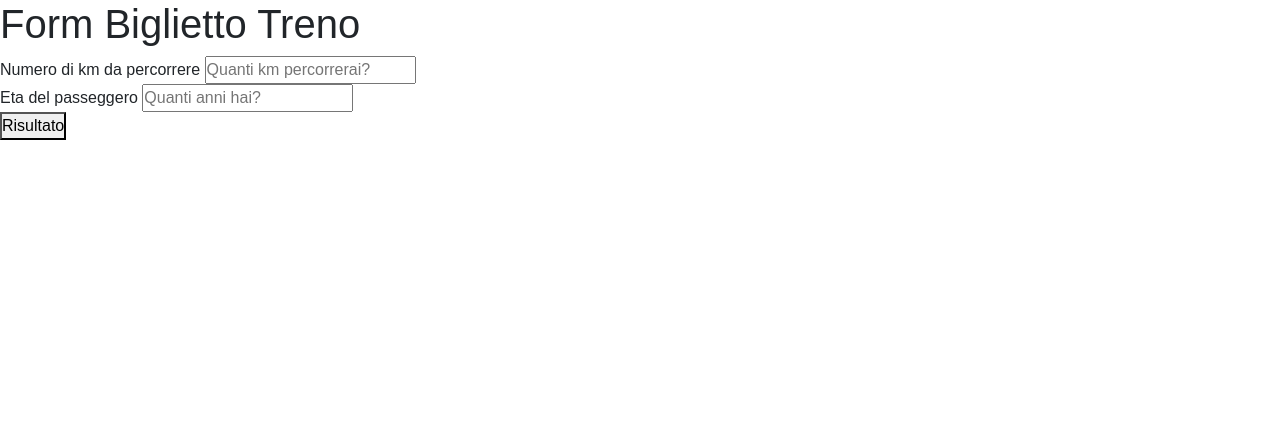
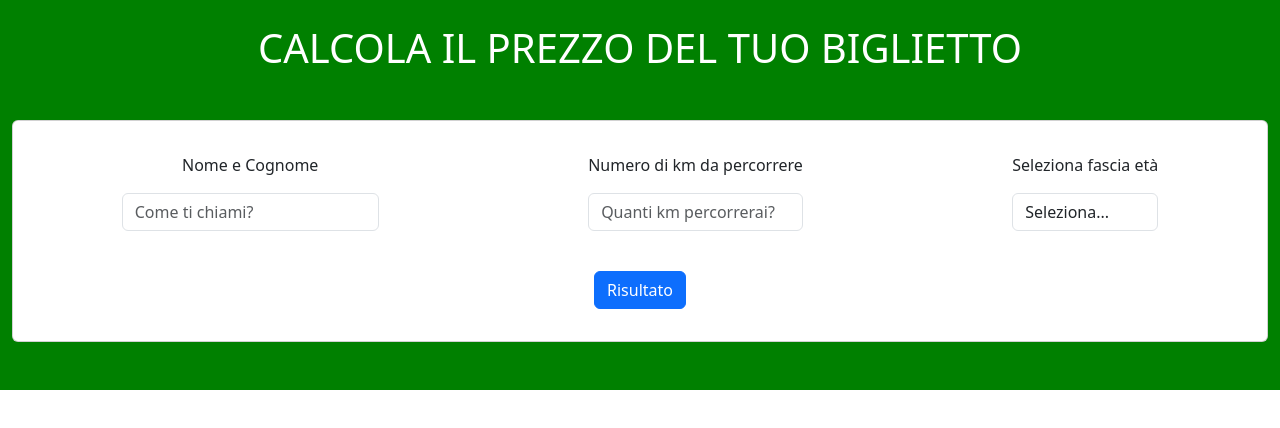
Before and after one commit to MironAlberto/js-biglietto-treno-form, a plain HTML site: page index.html in a window 1280 px wide. Drawn offline with nearby package versions, Linux system fonts and the light colour scheme.

Commit message:
completato milestone 2.

```diff
--- a/css/style.css
+++ b/css/style.css
@@ -1,7 +1,3 @@
-/*RESET*/
-* {
-    margin: 0;
-    padding: 0;
-    box-sizing: border-box;
-    font-family: Arial, Helvetica, sans-serif;
+.green-background{
+    background-color: green;
 }
--- a/index.html
+++ b/index.html
@@ -23,34 +23,82 @@
     </head>
 
     <body>
+        <section class="green-background">
+            <div class="container-fluid">
+                <h1 class="text-center text-white py-4">
+                    CALCOLA IL PREZZO DEL TUO BIGLIETTO
+                </h1>
 
-        <h1>
-            Form Biglietto Treno
-        </h1>
 
                 <section>
 
-            <div>
+                    <div class="card my-4">
+                        <div class="card-body">
+                            <form action="" method="get">
+                                <div class="row justify-content-around">
+                                    <div class="col-auto">
+                                        <div class="py-3 text-center">
+                                            <label for="name">
+                                                Nome e Cognome
+                                            </label>
+                                        </div>
+
+                                        <div class="form mb-3">
+                                            <input id="name" name="name" class="form-control" type="text" placeholder="Come ti chiami?" required min="3" max="100">
+                                        </div>
+                                    </div>
+
+                                    <div class="col-auto">
+                                        <div class="py-3 text-center">
                                             <label for="km">
                                                 Numero di km da percorrere
                                             </label>
-
-                <input id="km" name="km" type="number" placeholder="Quanti km percorrerai?">
                                         </div>
 
-            <div>
-                <label for="eta">
-                    Eta del passeggero
-                </label>
-
-                <input id="eta" name="eta" type="number" placeholder="Quanti anni hai?">
+                                        <div class="form mb-3">
+                                            <input id="km" name="km" class="form-control" type="number" placeholder="Quanti km percorrerai?" required min="1" max="5000">
                                         </div>
 
-            <button id="button-ticket">
+                                    </div>
+
+                                    <div class="col-auto">
+                                        <div class="py-3 text-center">
+                                            <label for="eta">
+                                                Seleziona fascia età
+                                            </label>
+                                        </div>
+
+                                        <div class="form mb-3">
+                                            <select name="eta" id="eta" class="form-control" required>
+                                                <option value="" selected disabled>Seleziona...</option>
+                                                <option value="19">Maggiorenne</option>
+                                                <option value="66">Over 65</option>
+                                                <option value="17">Minorenne</option>
+                                            </select>
+                                        </div>
+                                    </div>
+                                </div>
+
+                                <div class="row justify-content-center pt-4 pb-3">
+                                    <button id="button-ticket" type="submit" class="col-auto btn btn-primary">
                                         Risultato
                                     </button>
+                                </div>
+                            </form>
+                        </div>
+                    </div>
+                </section>
 
+                <div>
+                    <h2 class="text-white text-center pb-4">
+
+                    </h2>
+                </div>
+            </div>
         </section>
+
+
+
         <script src="js/scripts.js" type="text/javascript"></script>
     </body>
 </html>
--- a/js/scripts.js
+++ b/js/scripts.js
@@ -1,9 +1,13 @@
 
+const name = document.getElementById("name");
 const km = document.getElementById("km");
 const eta = document.getElementById("eta");
 const buttonTicket = document.getElementById("button-ticket");
+const buttonForm = document.querySelector("form");
 
-buttonTicket.addEventListener("click", function(){
+buttonForm.addEventListener("submit", function(evento){
+
+    evento.preventDefault();
 
     const etaInNumero = parseInt(eta.value);
     const kmInNumero = parseInt(km.value);
@@ -24,4 +28,8 @@ buttonTicket.addEventListener("click", function(){
     fullPrice = fullPrice.toFixed(2);
 
     console.log('fullPrice', fullPrice, typeof fullPrice);
+
+    const resultTicket = document.querySelector('h2');
+    resultTicket.innerHTML = 'Il prezzo totale del tuo biglietto è di ' + fullPrice + ' €';
+
 });
```
Lines whose indentation alone changed are shown as unchanged.
